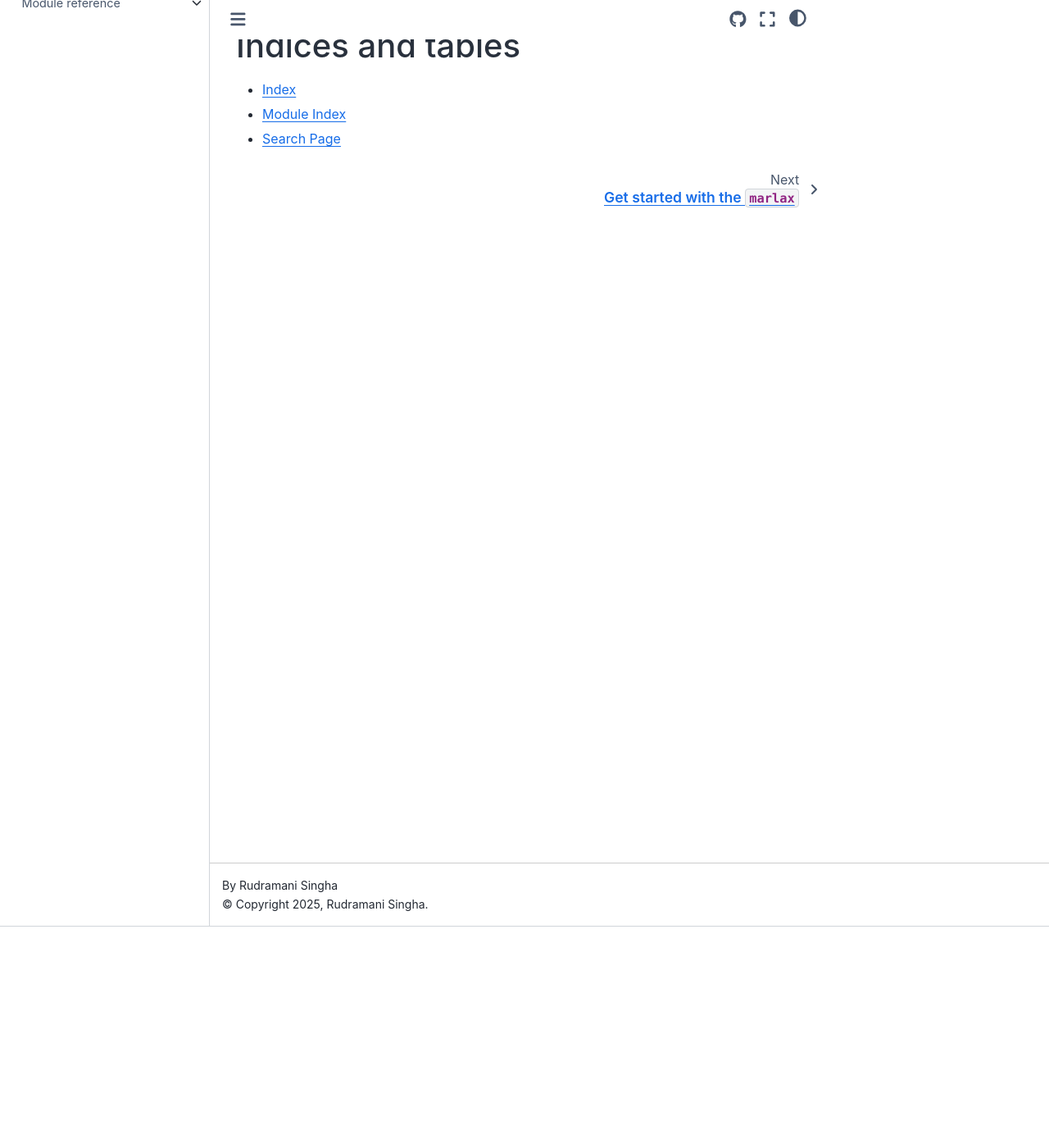
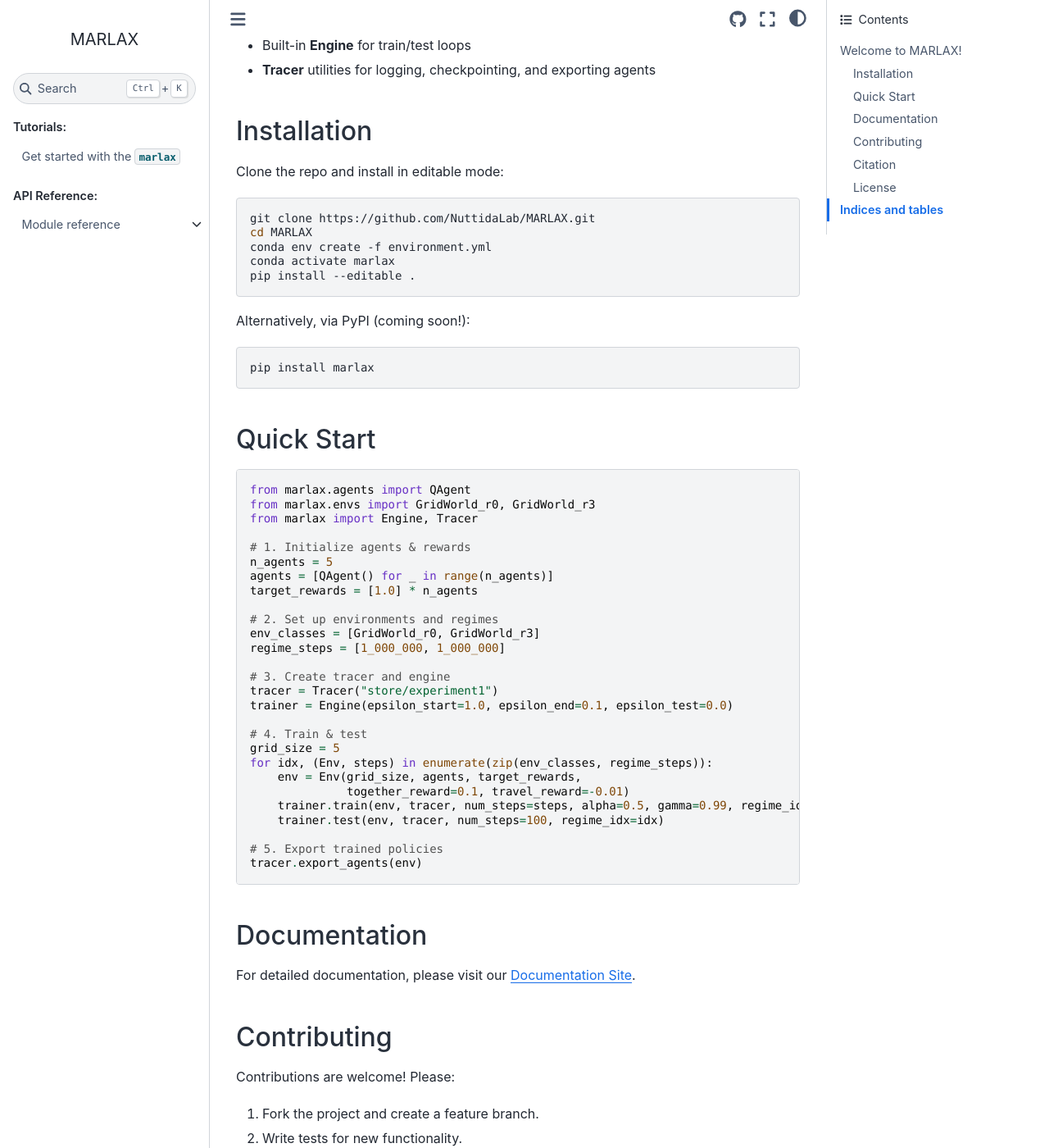
Before and after one commit to NuttidaLab/MARLAX, a Sphinx documentation site: the page built from docs/source/index.rst, in a window 1280 px wide and 1400 px high, scrolled down 270 px. Shown: the whole window at 82% size. Built offline with Sphinx 7.4.7 and the Sphinx Book theme 1.1.4, drawn with Linux system fonts in a browser that asks for light colours; pages that are not in the unit, such as notebooks, are missing from menus; some of the changed text lies outside the part shown.

Commit message:
should workd for sure

```diff
--- a/docs/source/index.rst
+++ b/docs/source/index.rst
@@ -3,8 +3,110 @@
    You can adapt this file completely to your liking, but it should at least
    contain the root `toctree` directive.
 
-.. include:: README.md
-   :parser: myst-nb
+
+.. image:: https://github.com/NuttidaLab/MARLAX/actions/workflows/doc_maker.yml/badge.svg
+   :target: https://github.com/NuttidaLab/MARLAX/actions/workflows/doc_maker.yml
+.. image:: https://img.shields.io/github/license/NuttidaLab/MARLAX
+   :target: LICENSE
+.. image:: https://img.shields.io/badge/Complete-documentation-blue.svg
+   :target: https://nuttidalab.github.io/MARLAX/index.html
+.. image:: https://img.shields.io/badge/api-reference-blue.svg
+   :target: https://nuttidalab.github.io/MARLAX/index.html
+.. image:: https://img.shields.io/badge/python-3.12-blue.svg
+
+Welcome to MARLAX!
+======
+
+Minimal, JAX-powered multi-agent reinforcement learning.
+
+**MARLAX** provides:
+
+- **Q-learning** agents (single- and multi-agent setups)
+- A suite of **grid-based environments**
+- Built-in **Engine** for train/test loops
+- **Tracer** utilities for logging, checkpointing, and exporting agents
+
+Installation
+------------
+
+Clone the repo and install in editable mode:
+
+.. code-block:: bash
+
+   git clone https://github.com/NuttidaLab/MARLAX.git
+   cd MARLAX
+   conda env create -f environment.yml
+   conda activate marlax
+   pip install --editable .
+
+Alternatively, via PyPI (coming soon!):
+
+.. code-block:: bash
+
+   pip install marlax
+
+Quick Start
+-----------
+
+.. code-block:: python
+
+   from marlax.agents import QAgent
+   from marlax.envs import GridWorld_r0, GridWorld_r3
+   from marlax import Engine, Tracer
+
+   # 1. Initialize agents & rewards
+   n_agents = 5
+   agents = [QAgent() for _ in range(n_agents)]
+   target_rewards = [1.0] * n_agents
+
+   # 2. Set up environments and regimes
+   env_classes = [GridWorld_r0, GridWorld_r3]
+   regime_steps = [1_000_000, 1_000_000]
+
+   # 3. Create tracer and engine
+   tracer = Tracer("store/experiment1")
+   trainer = Engine(epsilon_start=1.0, epsilon_end=0.1, epsilon_test=0.0)
+
+   # 4. Train & test
+   grid_size = 5
+   for idx, (Env, steps) in enumerate(zip(env_classes, regime_steps)):
+       env = Env(grid_size, agents, target_rewards,
+                 together_reward=0.1, travel_reward=-0.01)
+       trainer.train(env, tracer, num_steps=steps, alpha=0.5, gamma=0.99, regime_idx=idx)
+       trainer.test(env, tracer, num_steps=100, regime_idx=idx)
+
+   # 5. Export trained policies
+   tracer.export_agents(env)
+
+Documentation
+-------------
+
+For detailed documentation, please visit our `Documentation Site <https://marlax.readthedocs.io>`_.
+
+Contributing
+------------
+
+Contributions are welcome! Please:
+
+1. Fork the project and create a feature branch.
+2. Write tests for new functionality.
+3. Ensure linters and formatters (black, flake8) pass (pre-commit hooks available).
+4. Submit a pull request describing your changes.
+
+Citation
+--------
+
+If you use MARLAX in your research, please cite:
+
+.. code-block:: bibtex
+
+   @misc{(coming_soon)}
+
+License
+-------
+
+MARLAX is released under the MIT License. See ``LICENSE`` for details.
+
 
 .. toctree::
    :maxdepth: 1
```
Also changed, not shown: docs/source/README.md (deleted, +0 -100 lines).
